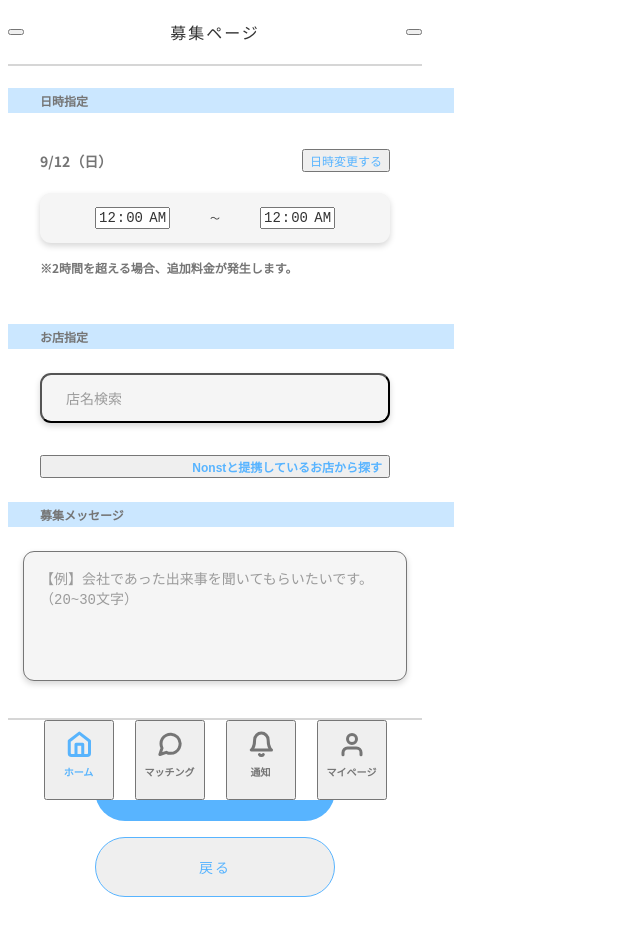
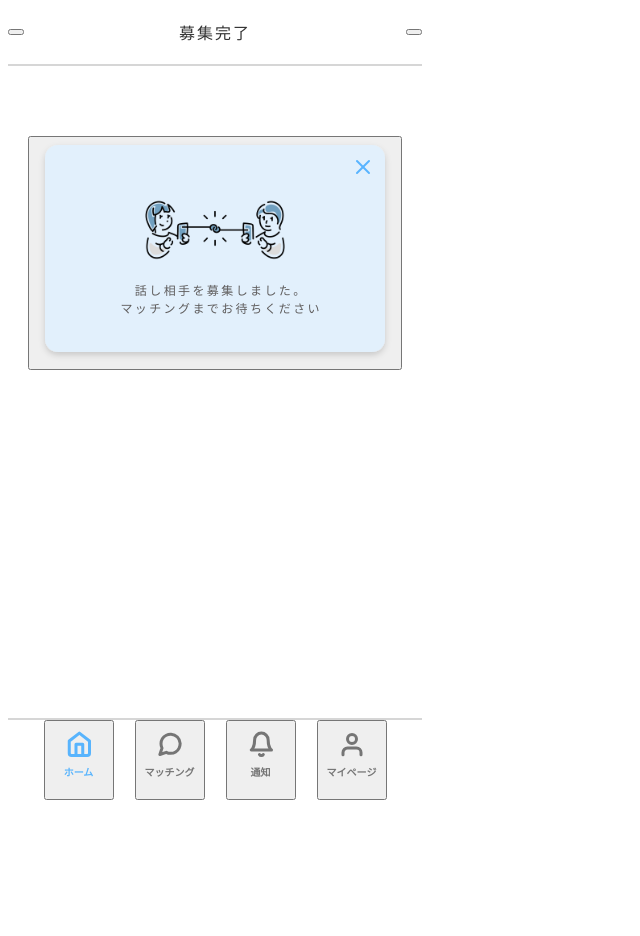
Before and after one commit to OkazakiRui/NONST, a Vue app: page /SeekPage in a window 1280 px wide. Shown: the top 936 px of the page, without its empty margins (0-640 px from the left). After the commit the page ends 896 px from the top, so only its background shows below. Built offline with nearby package versions, Linux system fonts and the light colour scheme.

Commit message:
seek comlpeteButton

```diff
--- a/src/scss/seekpage.scss
+++ b/src/scss/seekpage.scss
@@ -105,3 +105,7 @@
     margin-bottom: 80px;
   }
 }
+
+.mt64 {
+  margin-top: 64px;
+}
--- a/src/views/SeekPage.vue
+++ b/src/views/SeekPage.vue
@@ -35,6 +35,12 @@
       <button1 class="seek__backBtn" text="戻る" />
     </div>
     <seek-verify v-if="page == 2" />
+    <div v-if="page == 3">
+      <app-header text="募集完了" />
+      <button class="m-0 mt64">
+        <img src="../../public/img/seek__verify.svg" />
+      </button>
+    </div>
     <app-footer selected="1" />
   </div>
 </template>
@@ -54,7 +60,7 @@
   },
   data() {
     return {
-      page: 1,
+      page: 3,
     };
   },
   methods: {
```
Also changed, not shown: public/img/seek__verify.svg (added).
